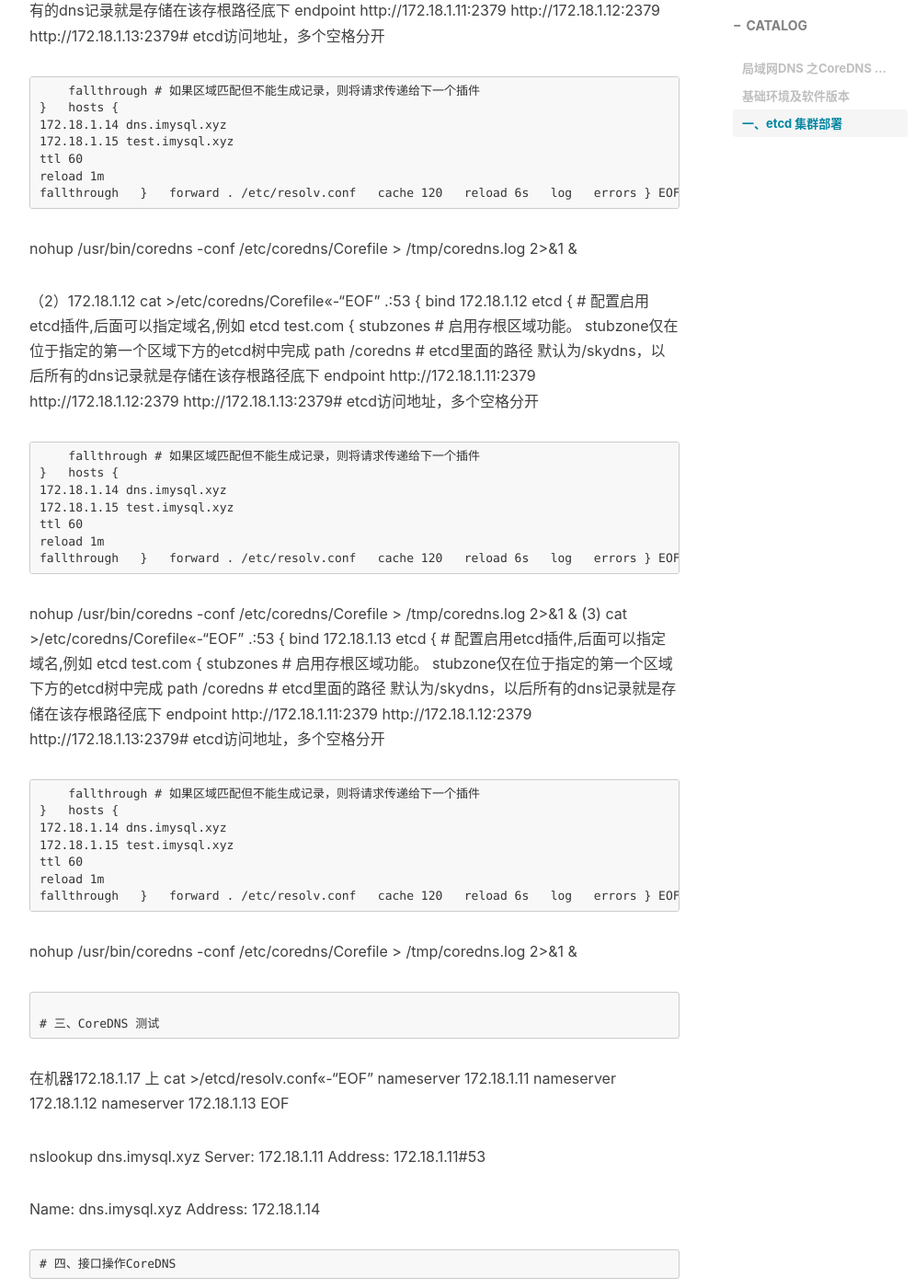
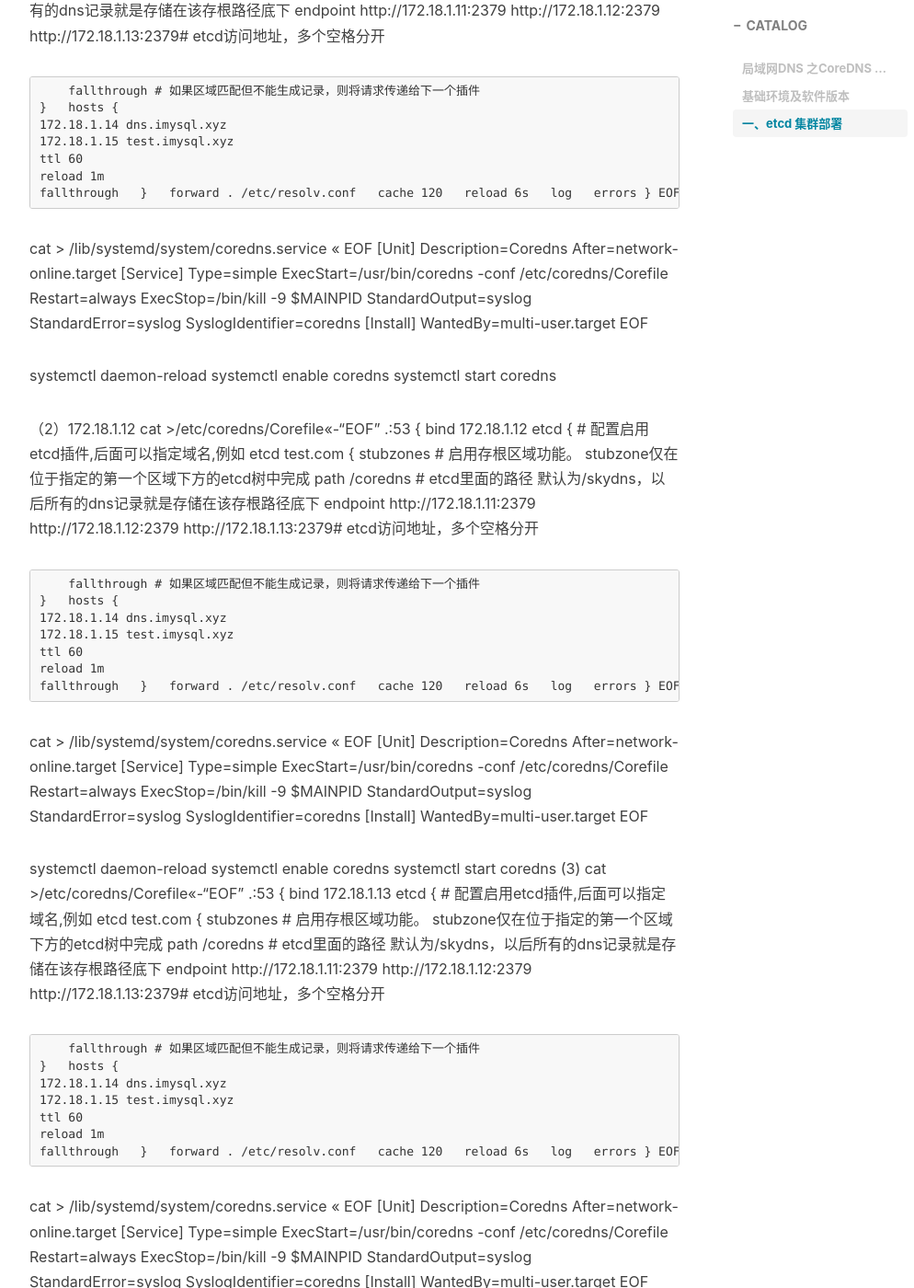
Before and after one commit to weiyanwei412/weiyanwei412.github.io, a Jekyll site: the page built from _posts/2020-02-19-局域网DNS 之CoreDNS 集群部署.md, in a window 1280 px wide and 1400 px high, scrolled down 3345 px. Shown: the whole window at 92% size, without its empty margins (233-1227 px from the left). Built offline with Jekyll 4.4.1, drawn with Linux system fonts in a browser that asks for light colours; nearby versions of some CDN libraries; comment, search, counter and statistics services are not loaded; some of the changed text lies outside the part shown.

Commit message:
Update 2020-02-19-局域网DNS 之CoreDNS 集群部署.md

````diff
--- a/_posts/2020-02-19-局域网DNS 之CoreDNS 集群部署.md
+++ b/_posts/2020-02-19-局域网DNS 之CoreDNS 集群部署.md
@@ -168,7 +168,25 @@ cat >/etc/coredns/Corefile<<-"EOF"
 }
 EOF
 
-nohup /usr/bin/coredns -conf /etc/coredns/Corefile > /tmp/coredns.log 2>&1 &
+cat > /lib/systemd/system/coredns.service << EOF
+[Unit]
+Description=Coredns
+After=network-online.target
+[Service]
+Type=simple
+ExecStart=/usr/bin/coredns -conf /etc/coredns/Corefile
+Restart=always
+ExecStop=/bin/kill -9 $MAINPID
+StandardOutput=syslog
+StandardError=syslog
+SyslogIdentifier=coredns
+[Install]
+WantedBy=multi-user.target
+EOF
+
+systemctl daemon-reload
+systemctl enable coredns
+systemctl start coredns
 
 （2）172.18.1.12
 cat >/etc/coredns/Corefile<<-"EOF"
@@ -196,7 +214,25 @@ cat >/etc/coredns/Corefile<<-"EOF"
 }
 EOF
 
-nohup /usr/bin/coredns -conf /etc/coredns/Corefile > /tmp/coredns.log 2>&1 &
+cat > /lib/systemd/system/coredns.service << EOF
+[Unit]
+Description=Coredns
+After=network-online.target
+[Service]
+Type=simple
+ExecStart=/usr/bin/coredns -conf /etc/coredns/Corefile
+Restart=always
+ExecStop=/bin/kill -9 $MAINPID
+StandardOutput=syslog
+StandardError=syslog
+SyslogIdentifier=coredns
+[Install]
+WantedBy=multi-user.target
+EOF
+
+systemctl daemon-reload
+systemctl enable coredns
+systemctl start coredns
 (3)
 cat >/etc/coredns/Corefile<<-"EOF"
 .:53 {
@@ -223,7 +259,25 @@ cat >/etc/coredns/Corefile<<-"EOF"
 }
 EOF
 
-nohup /usr/bin/coredns -conf /etc/coredns/Corefile > /tmp/coredns.log 2>&1 &
+cat > /lib/systemd/system/coredns.service << EOF
+[Unit]
+Description=Coredns
+After=network-online.target
+[Service]
+Type=simple
+ExecStart=/usr/bin/coredns -conf /etc/coredns/Corefile
+Restart=always
+ExecStop=/bin/kill -9 $MAINPID
+StandardOutput=syslog
+StandardError=syslog
+SyslogIdentifier=coredns
+[Install]
+WantedBy=multi-user.target
+EOF
+
+systemctl daemon-reload
+systemctl enable coredns
+systemctl start coredns
 
 
 ```
````
